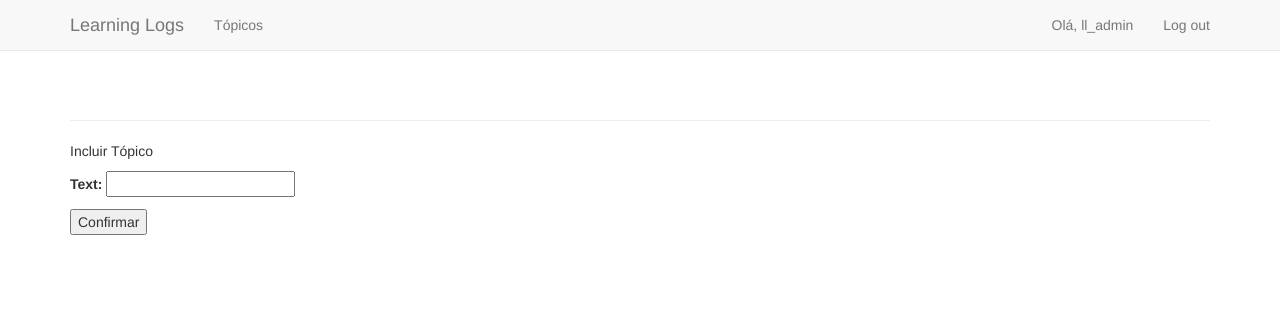
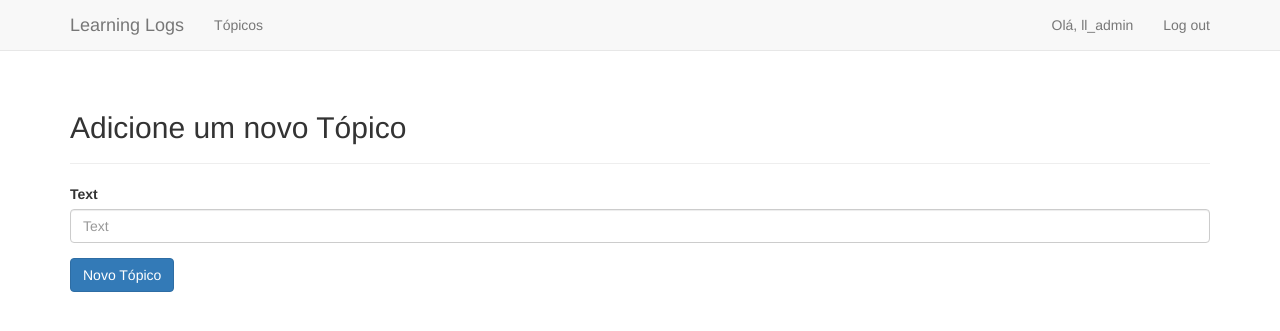
Before and after one commit to alvarocamillont/learning_log, a Django app: page /new_topic/ in a window 1280 px wide. Shown: the top 331 px of the page. Run offline with Django 3.2, Linux system fonts and the light colour scheme; a user stored in the database is signed in; some libraries are stand-ins or nearby versions.

Commit message:
Estilização do tópico

```diff
--- a/learning_logs/templates/learning_logs/new_topic.html
+++ b/learning_logs/templates/learning_logs/new_topic.html
@@ -1,13 +1,20 @@
 {% extends "learning_logs/base.html" %}
+
+{% load bootstrap3 %}
+
+{% block header %}
+    <h2>Adicione um novo Tópico</h2>
+{% endblock header %}
 
 {% block content %}
 
-<p>Incluir Tópico</p>
+<form action="{% url 'learning_logs:new_topic' %}" method="post" class="form">
+    {% csrf_token %}
+    {% bootstrap_form form %}
 
-<form action="{% url 'learning_logs:new_topic'%}" method="post">
-    {% csrf_token %}
-    {{ form.as_p }}
-    <button name="submit">Confirmar</button>
+    {% buttons %}
+        <button name="submit" class="btn btn-primary">Novo Tópico</button>
+    {% endbuttons %}
 </form>
 
 {% endblock content %}
```
Also changed, not shown: db.sqlite3.
